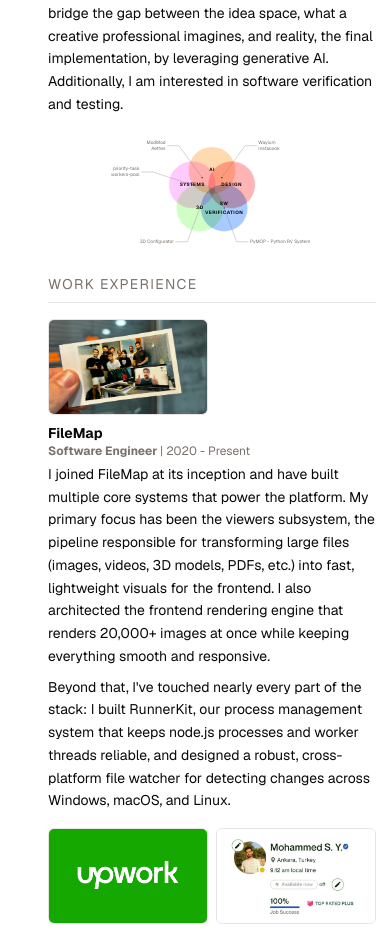
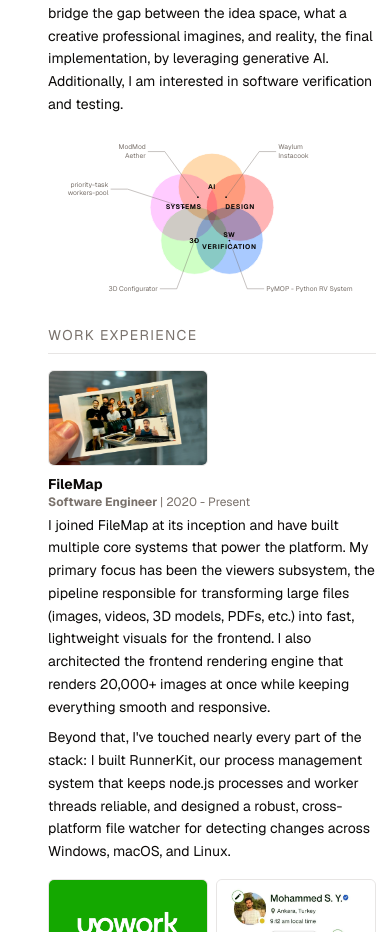
Before and after one commit to mohasarc/mo-website, a Next.js app: page / in a window 390 px wide. Shown: the part 1303-2235 px from the top of the page. Built offline with nearby package versions, Linux system fonts and the light colour scheme.

Commit message:
fix: chart too small on phone

```diff
--- a/src/components/ResearchDiagram.tsx
+++ b/src/components/ResearchDiagram.tsx
@@ -26,7 +26,7 @@ export const ResearchDiagram = () => {
 
   // Geometry Constants
   // Scaled up again
-  const width = 1000;
+  const width = 700;
   const height = 400;
   const centerX = width / 2;
   const centerY = height / 2;
@@ -81,7 +81,7 @@ export const ResearchDiagram = () => {
 
   return (
     <div className="w-full flex justify-center mb-0 px-4 relative">
-       <svg width={width} height={height} viewBox={`0 0 ${width} ${height}`} className="w-full h-auto max-w-[1000px] font-sans">
+       <svg width={width} height={height} viewBox={`0 0 ${width} ${height}`} className="w-full h-auto max-w-[700px] font-sans">
          {/* Draw Petals (Circles) Layer */}
          {topicPositions.map((topic) => {
            const isFaint = activeTopic && activeTopic !== topic.id;
```
